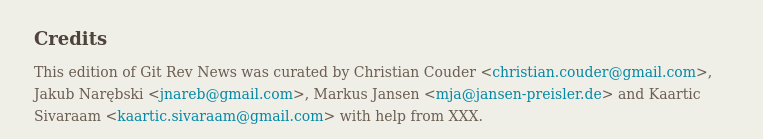
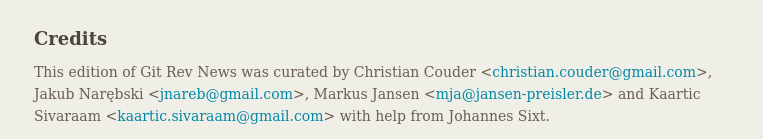
Before and after one commit to git/git.github.io, a Jekyll site: the page built from _posts/2021-11-29-edition-81.markdown, in a window 1280 px wide and 900 px high, scrolled down 2115 px. Shown: the part 758-897 px from the top of the window, without its empty margins (375-1138 px from the left). Built offline with Jekyll 4.4.1, drawn with Linux system fonts in a browser that asks for light colours.

Commit message:
rn-81: add j6t among the helpers

```diff
--- a/_posts/2021-11-29-edition-81.markdown
+++ b/_posts/2021-11-29-edition-81.markdown
@@ -216,4 +216,4 @@
 Jakub Narębski &lt;<jnareb@gmail.com>&gt;,
 Markus Jansen &lt;<mja@jansen-preisler.de>&gt; and
 Kaartic Sivaraam &lt;<kaartic.sivaraam@gmail.com>&gt;
-with help from XXX.
+with help from Johannes Sixt.
```
